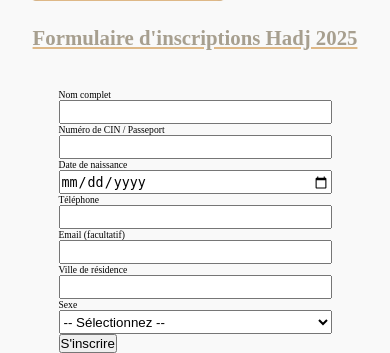
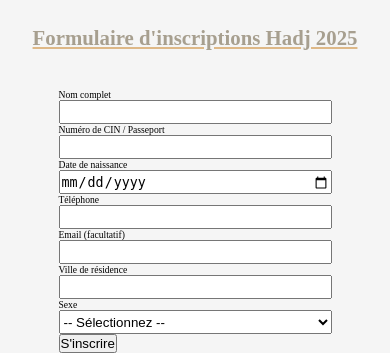
Before and after one commit to seckene/siteali2, a PHP site: page /inscription.php in a window 390 px wide. Shown: the part 565-918 px from the top of the page. Run offline with PHP 8.4, Linux system fonts and the light colour scheme; some web fonts are replaced.

Commit message:
commit number80

```diff
--- a/style1.css
+++ b/style1.css
@@ -3,7 +3,7 @@
     margin: 0%;
     box-sizing: border-box;
 }
-body{  background-color: #f9f9f9;
+body{  background-color:whitesmoke;
 }
 .navb{display: flex;
     align-items: center;
@@ -1269,7 +1269,7 @@ p31{
             }
 
             .rond{
-                height: 25vh;
+                height: 23vh;
                 width: 60%;
                 margin-left: 2%;
             }
```
